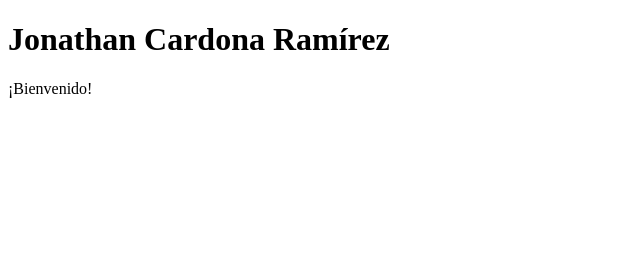
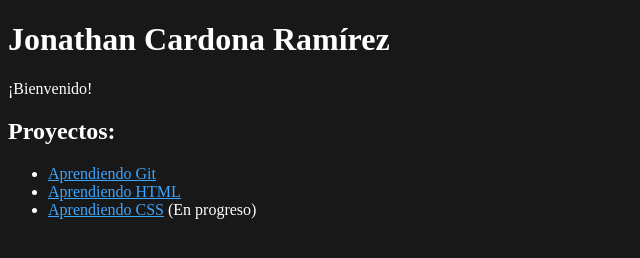
Before and after one commit to JonathanBytes/JonathanBytes.github.io, a plain HTML site: page docs/index.html in a window 1280 px wide. Shown: the whole page, without its empty margins (0-640 px from the left). Drawn offline with Linux system fonts and the light colour scheme.

Commit message:
Add projects and dark theme

```diff
--- /dev/null
+++ b/docs/css/styles.css
@@ -0,0 +1,15 @@
+/* [href*="/"]{ */
+/*     color: #3EA5FD; */
+/* } */
+[href*="."]{
+    color: #3EA5FD;
+}
+[lang|="es"]{ /* Tiene que coincidir exáctamente al principio, no importa que le preceda */
+    background-color: #181818;
+}
+pre{
+  background-color: #212121;
+}
+body{
+  color: white;
+}
--- a/docs/index.html
+++ b/docs/index.html
@@ -4,10 +4,17 @@
     <meta charset="UTF-8">
     <meta http-equiv="X-UA-Compatible" content="IE=edge">
     <meta name="viewport" content="width=device-width, initial-scale=1.0">
+    <link rel="stylesheet" href="css/styles.css">
     <title>Jonathan Cardona Ramírez</title>
 </head>
 <body>
     <h1>Jonathan Cardona Ramírez</h1>
     <p>¡Bienvenido!</p>
+    <h2>Proyectos:</h2>
+    <ul>
+      <li><a href="https://github.com/JonathanBytes/Aprendiendo-Git" target="_blank">Aprendiendo Git</a></li>
+      <li><a href="https://github.com/JonathanBytes/Aprendiendo-HTML" target="_blank">Aprendiendo HTML</a></li>
+      <li><a href="https://github.com/JonathanBytes/Aprendiendo-CSS" target="_blank">Aprendiendo CSS</a> (En progreso)</li>
+    </ul>
 </body>
 </html>
```
